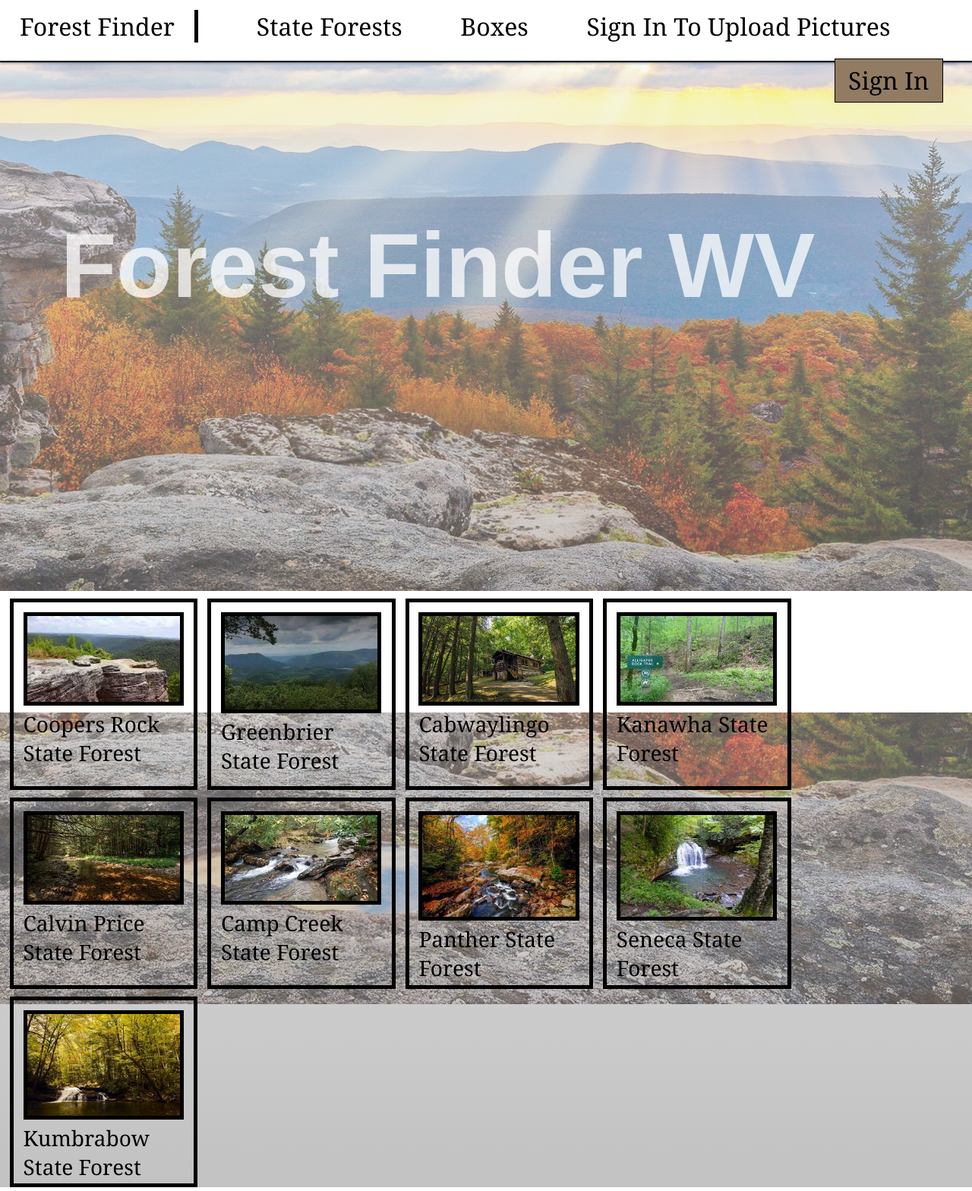
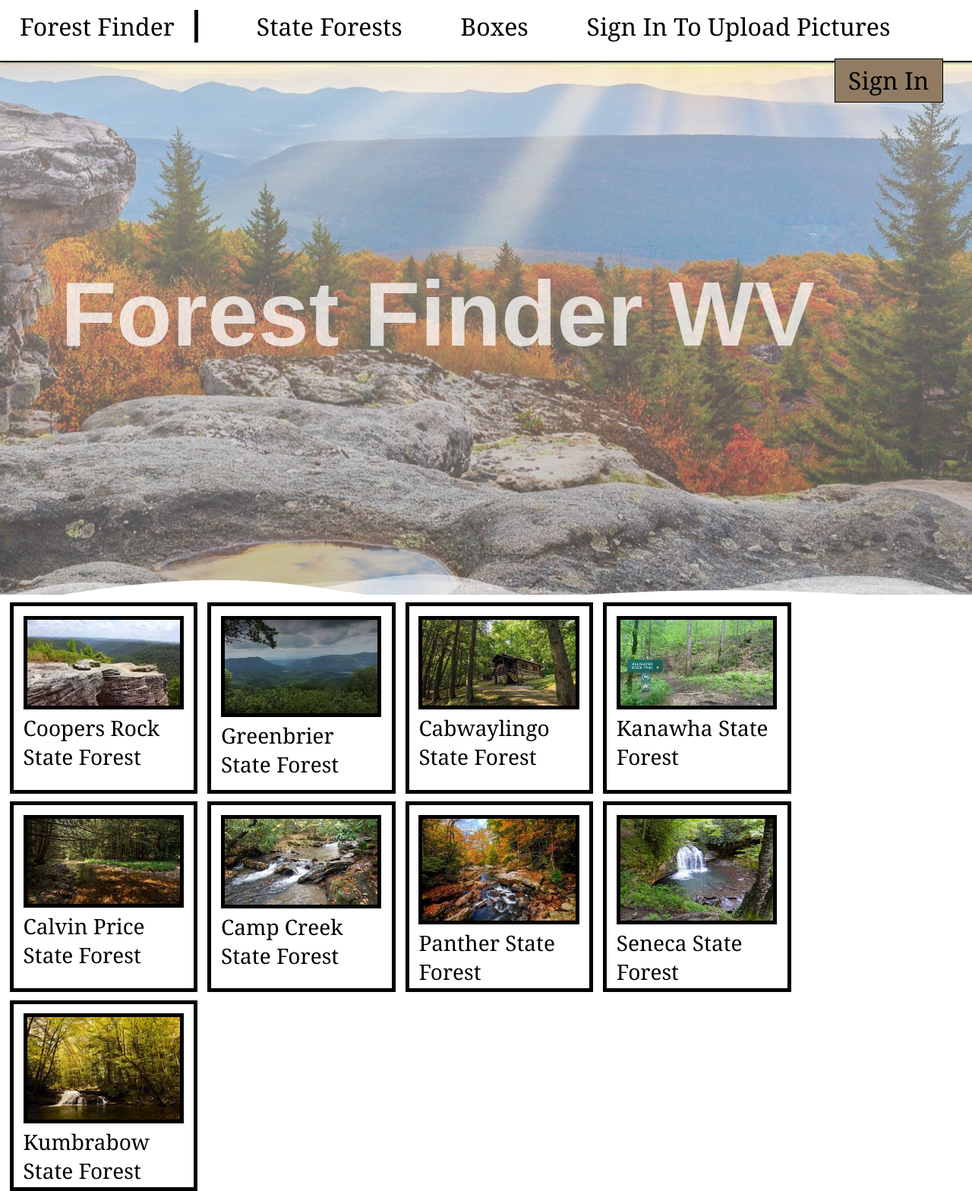
Before and after one commit to Lcs-Knsk/CAC-2022, a Flask app: page / in a window 1280 px wide. Shown: the whole page at 76% size. Run offline with Flask 2, Linux system fonts and the light colour scheme.

Commit message:
Divider to main page

```diff
--- a/website/static/CSS/Info.css
+++ b/website/static/CSS/Info.css
@@ -79,31 +79,36 @@
     color: black;
 }
 
+#WelcomeBackground{
+    padding-top: 5%;
+    margin: 0px;
+    background: linear-gradient(rgba(255, 255, 255, 0.5), rgba(134, 133, 133, 0.5)), url("infoPageBackground2.jpg");
+    text-align: center;
+    background-position: center;
+    background-repeat: no-repeat;
+    background-attachment: fixed;
+}
+
 
 #WelcomeTitle{
     font-size: 15vh;
     z-index: 999;
     color: rgba(255, 255, 255, 0.75);
     text-align: left;
-    padding: 35vh 0vh 45vh 10vh;
+    padding: 35vh 0vh 37.6vh 10vh;
     margin: 0px;
     font-family: sans-serif;
+
 
 }
 
 #BoxContainer{
     padding-bottom: 20vh;
-    background-color: white;
 }
 
 
 html, body{
     margin: 0px;
-    background: linear-gradient(rgba(255, 255, 255, 0.5), rgba(134, 133, 133, 0.5)), url("infoPageBackground2.jpg");
-    text-align: center;
-    background-position: center;
-    background-repeat: no-repeat;
-    background-attachment: fixed;
 }
 
 a{
--- a/website/templates/Info.html
+++ b/website/templates/Info.html
@@ -5,6 +5,7 @@
         <title>Info</title>
         <link rel="stylesheet" href="{{ url_for('static', filename='CSS/Info.css') }}">
         <link rel="stylesheet" href="{{ url_for('static', filename='CSS/ButtonBox.css') }}">
+        <link rel="stylesheet" href="{{ url_for('static', filename='CSS/Divider.css') }}">
     </head>
     <body>
         <div id="topBar">
@@ -38,8 +39,21 @@
             {% endif %}
         </div>
 
-        <h3 id="WelcomeTitle">Forest Finder WV</h3>
+        <div id="WelcomeBackground">
+            <h3 id="WelcomeTitle">Forest Finder WV</h3>
+        </div>
 
+        <div class="custom-shape-divider-bottom-1663716450">
+            <svg data-name="Layer 1" xmlns="http://www.w3.org/2000/svg" viewBox="0 0 1200 120" preserveAspectRatio="none">
+                <path d="M0,0V46.29c47.79,22.2,103.59,32.17,158,28,70.36-5.37,136.33-33.31,206.8-37.5C438.64,32.43,512.34,53.67,583,72.05c69.27,18,138.3,24.88,209.4,13.08,36.15-6,69.85-17.84,104.45-29.34C989.49,25,1113-14.29,1200,52.47V0Z" opacity=".25" class="shape-fill"></path>
+                <path d="M0,0V15.81C13,36.92,27.64,56.86,47.69,72.05,99.41,111.27,165,111,224.58,91.58c31.15-10.15,60.09-26.07,89.67-39.8,40.92-19,84.73-46,130.83-49.67,36.26-2.85,70.9,9.42,98.6,31.56,31.77,25.39,62.32,62,103.63,73,40.44,10.79,81.35-6.69,119.13-24.28s75.16-39,116.92-43.05c59.73-5.85,113.28,22.88,168.9,38.84,30.2,8.66,59,6.17,87.09-7.5,22.43-10.89,48-26.93,60.65-49.24V0Z" opacity=".5" class="shape-fill"></path>
+                <path d="M0,0V5.63C149.93,59,314.09,71.32,475.83,42.57c43-7.64,84.23-20.12,127.61-26.46,59-8.63,112.48,12.24,165.56,35.4C827.93,77.22,886,95.24,951.2,90c86.53-7,172.46-45.71,248.8-84.81V0Z" class="shape-fill"></path>
+            </svg>
+        </div>
+
+        <section class="container">
+            <div class="wave"></div>
+        </section>
 
         <!--Starts making all of the state park boxes-->
         <div id="BoxContainer">
```
